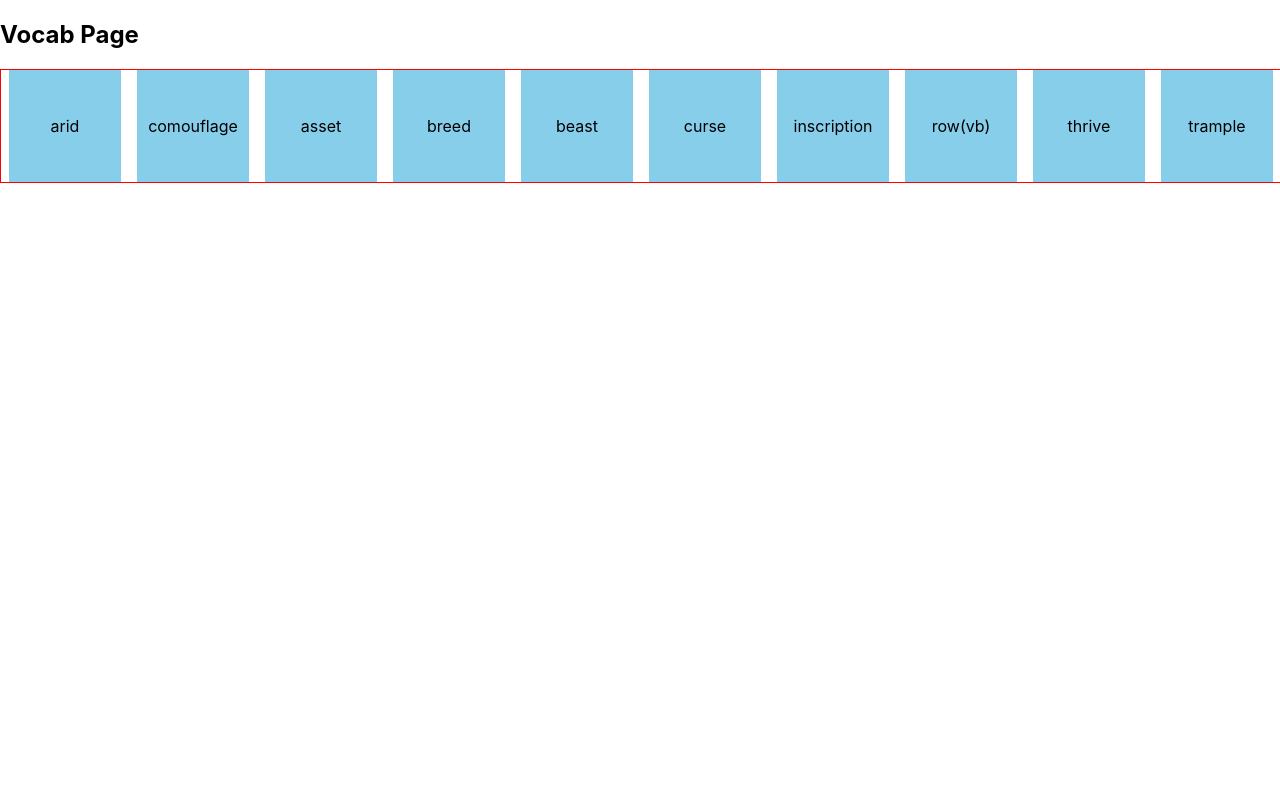
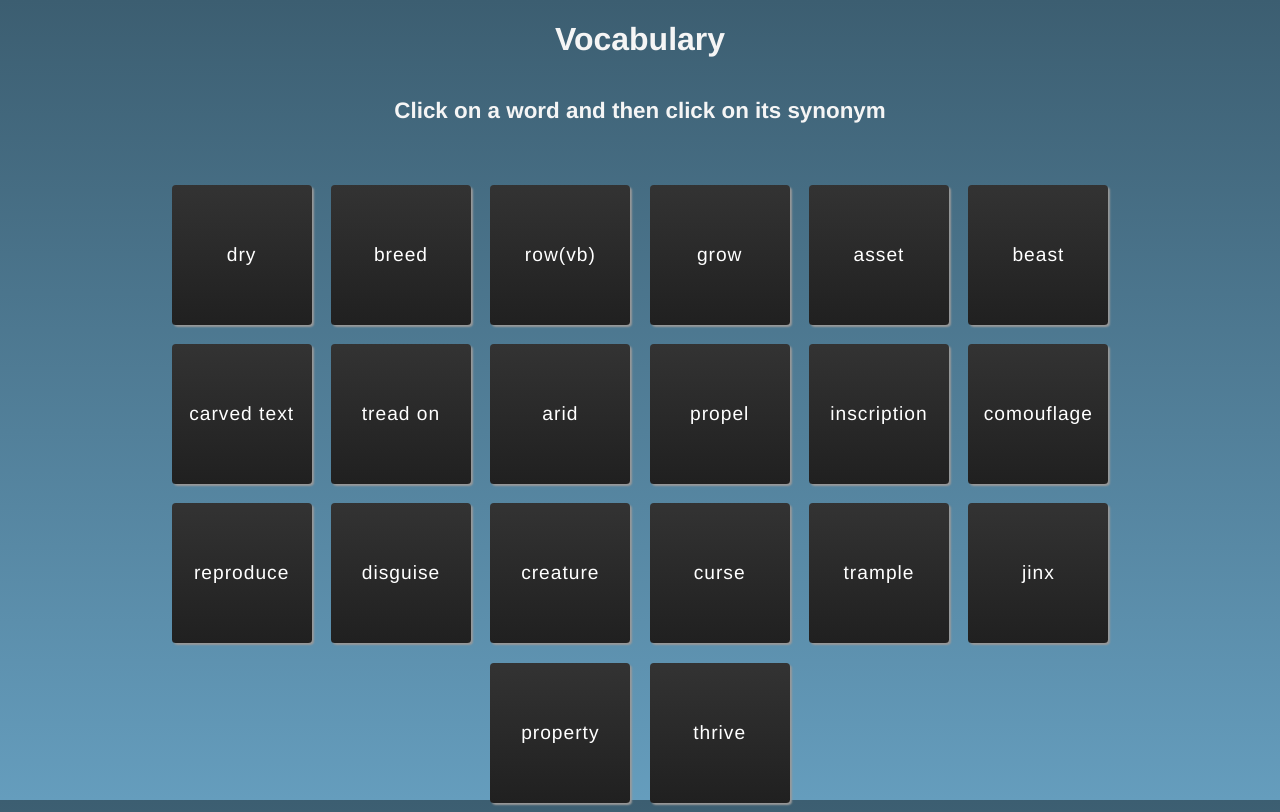
Before and after one commit to DoubleNemesis/Death-in-the-City, a React (Create React App) app in the folder totb/: page / in a window 1280 px wide. Built offline with nearby package versions, Linux system fonts and the light colour scheme.

Commit message:
improved style added title styled component

```diff
--- a/totb/src/App.js
+++ b/totb/src/App.js
@@ -1,5 +1,6 @@
 import './App.css';
 import VocabPage from './pages/VocabPage'
+//import TestPage from './pages/TestPage'
 
 function App() {
   return (
--- /dev/null
+++ b/totb/src/components/SubTitle.js
@@ -0,0 +1,19 @@
+import styled from 'styled-components'
+import TitleContainer from '../components/TitleContainer'
+
+const StyledSubTitle = styled.h2`
+color: whitesmoke;
+font-size: 1.4rem;
+`
+
+function SubTitle({ children }) {
+
+    return (
+        <TitleContainer>
+            <StyledSubTitle>{children}</StyledSubTitle>
+        </TitleContainer>
+    )
+
+}
+
+export default SubTitle
--- /dev/null
+++ b/totb/src/components/Title.js
@@ -0,0 +1,19 @@
+import styled from 'styled-components'
+import TitleContainer from '../components/TitleContainer'
+
+const StyledTitle = styled.h1`
+color: whitesmoke;
+font-size: 2rem;
+`
+
+function Title({ children }) {
+
+    return (
+        <TitleContainer>
+            <StyledTitle>{children}</StyledTitle>
+        </TitleContainer>
+    )
+
+}
+
+export default Title
--- /dev/null
+++ b/totb/src/components/TitleContainer.js
@@ -0,0 +1,19 @@
+import styled from 'styled-components'
+
+const StyledTitleContainer = styled.div`
+display: flex;
+justify-content: center;
+`
+
+
+function TitleContainer({children}){
+
+    return(
+   <StyledTitleContainer>
+    {children}
+   </StyledTitleContainer>
+)
+
+}
+
+export default TitleContainer
--- a/totb/src/components/VocabItem.js
+++ /dev/null
@@ -1,19 +0,0 @@
-import styled from 'styled-components'
-
-const StyledVocabItem = styled.div`
-height: 7em;
-width: 7em;
-background-color: skyblue;
-display: flex;
-justify-content: center;
-align-items: center;
-
-`
-
-function Item(props){
-    return (
-        <StyledVocabItem>{props.item}</StyledVocabItem>
-    )
-}
-
-export default Item
--- a/totb/src/containers/VocabContainer.js
+++ b/totb/src/containers/VocabContainer.js
@@ -1,11 +1,14 @@
 import styled from 'styled-components'
 
 const StyledContainer = styled.div`
-border: 1px solid red;
 display: flex;
 flex-wrap: wrap;
-width: 100%;
-justify-content: space-around;
+width: 80%;
+justify-content: center;
+align-items: center;
+margin: 0 auto;
+border-radius: .3em;
+margin-top: 2em;
 `
 
 function Container({children, ...restProps}){
--- a/totb/src/data/lessonData.js
+++ b/totb/src/data/lessonData.js
@@ -1,4 +1,29 @@
 let data = {
+    'words':[
+        'arid',
+        'comouflage',
+        'asset',
+        'breed',
+        'beast',
+        'curse',
+        'inscription',
+        'row',
+        'thrive',
+        'trample',
+        'dry',
+        'disguise',
+        'property',
+        'reproduce',
+        'creature',
+        'jinx',
+        'text',
+        'propel',
+        'grow',
+        'tread',
+    ]
+}
+
+let data2 = {
     'vocabA': [
         'arid',
         'comouflage',
@@ -25,4 +50,6 @@ let data = {
     ]
 }
 
-export default data
+
+
+export default data2
--- a/totb/src/index.css
+++ b/totb/src/index.css
@@ -1,10 +1,13 @@
 body {
   margin: 0;
-  font-family: -apple-system, BlinkMacSystemFont, 'Segoe UI', 'Roboto', 'Oxygen',
-    'Ubuntu', 'Cantarell', 'Fira Sans', 'Droid Sans', 'Helvetica Neue',
+  font-family: 'Ubuntu', 'Cantarell', 'Fira Sans', 'Droid Sans', 'Helvetica Neue',
     sans-serif;
   -webkit-font-smoothing: antialiased;
   -moz-osx-font-smoothing: grayscale;
+  font-size: 16px;
+  background-color: #659dbd;
+  background-image: linear-gradient(#3c5e71, #659dbd);
+  height: 100vh;
 }
 
 code {
@@ -12,30 +15,23 @@ code {
     monospace;
 }
 
-.container {
-  background-color: #999;
-  width: 80%;
-  height: auto;
-  display: flex;
-  flex-wrap: wrap;
-  margin: 0 auto;
-  border-radius: .3em;
-  justify-content: space-around;
-}
 
 .question,
 .answer {
-  border-radius: .3em;
-  width: 7em;
-  height: 7em;
+  border-radius: .2em;
+  width: 7.3em;
+  height: 7.3em;
   display: flex;
   justify-content: center;
   align-items: center;
-  background-color: midnightblue;
-  margin: 1em;
-  font-size: 1rem;
-  color: whitesmoke;
-  box-shadow: .1em .1em .1em #333;
+  background-color: #8d8741;
+  background-image: linear-gradient(#333, #202020);
+  margin: .5em;
+  font-size: 1.2rem;
+  color: white;
+  box-shadow: .1em .1em .1em #999;
+  letter-spacing: 1px;
+  cursor: pointer;
 }
 
 @keyframes shake {
@@ -47,43 +43,52 @@ code {
 
   20%,
   80% {
-      transform: translate3d(2px, 0, 0);
+      transform: translate3d(1px, 0, 0);
   }
 
   30%,
   50%,
   70% {
-      transform: translate3d(-4px, 0, 0);
+      transform: translate3d(-2px, 0, 0);
   }
 
   40%,
   60% {
-      transform: translate3d(4px, 0, 0);
+      transform: translate3d(2px, 0, 0);
   }
 }
 
 .question:hover,
 .answer:hover {
-  box-shadow: .1em .1em .1em limegreen;
+  box-shadow: .1em .1em .1em yellow;
   animation: shake 1.22s cubic-bezier(.36, .07, .19, .97) both;
   transform: translate3d(0, 0, 0);
-}
-
-.answer {
-  transition-property: top;
-  transition-duration: .5s;
+  color: yellow;
 }
 
 .wrong {
   background-color: red;
+  background-image: unset;
 }
 
 .selected {
-  font-size: 1.1em;
   background-color: green;
+  background-image: unset;
 }
 
 .used {
   font-size: 1.1em;
-  background-color: skyblue;
+  background-color: #999;
+  color: #333;
+  background-image: unset;
+  cursor: unset;
+  animation: none;
+  box-shadow: none;
 }
+
+.used:hover{
+  animation: none;
+  background-color: #999;
+  color: #333;
+  box-shadow: none;
+}
--- a/totb/src/pages/VocabPage.js
+++ b/totb/src/pages/VocabPage.js
@@ -1,26 +1,71 @@
-// title
-// gamecontainer
-//
+import {useEffect} from 'react'
+import Container from '../containers/VocabContainer'
+import Title from '../components/Title'
+import SubTitle from '../components/SubTitle'
 import data from '../data/lessonData'
-import Container from '../containers/VocabContainer'
-import Item from '../components/VocabItem'
+
+
+function VocabPage() {
+
+    let questions = data.vocabA.map((item, index)=>{
+        return(
+            <div key={`q${index}`}id={`question${index}`} className="card question">{item}</div>
+        )
+    })
+    let answers = data.vocabB.map((item, index)=>{
+        return(
+            <div key={`a${index}`}id={`answer${index}`} className="card question">{item}</div>
+        )
+    })
+let tiles = questions.concat(answers)
+
+
+useEffect(()=>{
+    let selectedCards = [];
+    document.addEventListener('click', function (e) {
+        const targetTile = e.target;
+        if (targetTile.classList.contains('card')) {
+            console.log('running');
+            selectedCards.push(targetTile.id)
+            console.log(selectedCards)
+            targetTile.classList.add('selected')
+            if (selectedCards.length === 2) {
+                let firstCard = document.getElementById(selectedCards[0])
+                let secondCard = document.getElementById(selectedCards[1])
+                if (selectedCards[0].slice(selectedCards[0].length - 1) === selectedCards[1].slice(selectedCards[1].length - 1)) {
+                    firstCard.classList.add('used')
+                    secondCard.classList.add('used')
+                    firstCard.classList.remove('card')
+                    secondCard.classList.remove('card')
+                    selectedCards = []
+                }
+                else {
+                    firstCard.classList.add('wrong')
+                    secondCard.classList.add('wrong')
+                    firstCard.classList.remove('selected')
+                    secondCard.classList.remove('selected')
+                    setTimeout(() => {
+                        firstCard.classList.remove('wrong')
+                        secondCard.classList.remove('wrong')
+                    }, 1000)
+                }
+                selectedCards = []
+            }
+        }
+    })
+
+})
 
 
 
 
-function VocabPage(){
-
-let newData = data['vocabA'].map(item =>
-    <Item key={item} item={item}/>
-    )
-    console.log(data)
-
-    return(
+    return (
         <>
-        <h2>Vocab Page</h2>
-        <Container>
-        {newData}
-        </Container>
+            <Title>Vocabulary</Title>
+            <SubTitle>Click on a word and then click on its synonym</SubTitle>
+            <Container>
+                {tiles = tiles.sort(() => Math.random() - 0.5)}
+            </Container>
         </>
     )
 
```
Also changed, not shown: totb/public/manifest.json.
